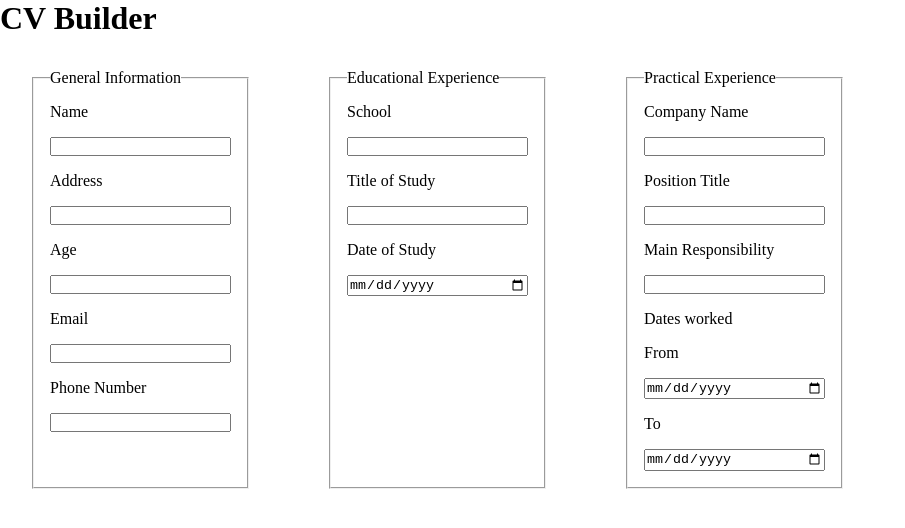
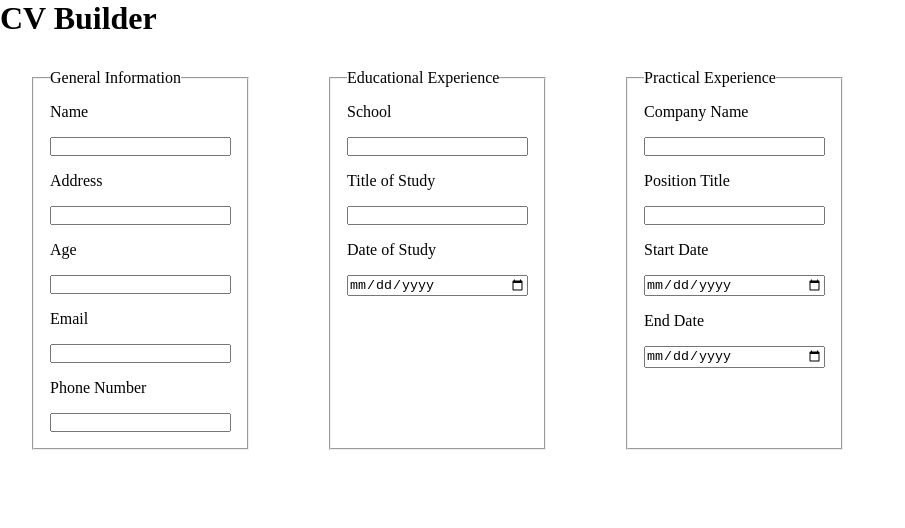
Before and after one commit to aiuyap/odin-cv-app, a React (Vite) app: page / in a window 1280 px wide. Shown: the top 528 px of the page, without its empty margins (0-905 px from the left). Built offline with nearby package versions, Linux system fonts and the light colour scheme.

Commit message:
refactor: updated start and end date

```diff
--- a/src/components/PracticalExperience.jsx
+++ b/src/components/PracticalExperience.jsx
@@ -5,10 +5,8 @@ export function PracticalExperience() {
     <form>
       <InputField inputName="Company Name"></InputField>
       <InputField inputName="Position Title"></InputField>
-      <InputField inputName="Main Responsibility"></InputField>
-      <label>Dates worked</label>
-      <InputField inputName="From" inputType="date"></InputField>
-      <InputField inputName="To" inputType="date"></InputField>
+      <InputField inputName="Start Date" inputType="date"></InputField>
+      <InputField inputName="End Date" inputType="date"></InputField>
     </form>
   );
 }
```
